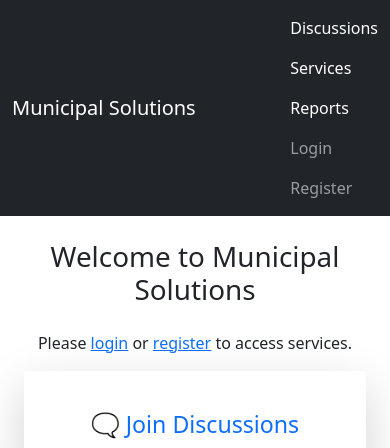
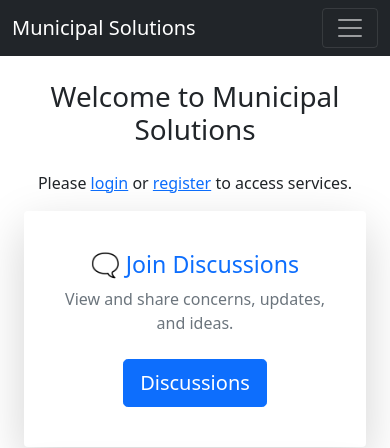
Before and after one commit to Sujal-Khatri/Municipal_Solutions, a Django app: page / in a window 390 px wide. Shown: the top 448 px of the page. Run offline with Django 5.2, Linux system fonts and the light colour scheme; data comes from the database, SQL or seed files in the repository; both versions use the stored data as it was after the commit.

Commit message:
user profile added with some features

```diff
--- a/accounts/urls.py
+++ b/accounts/urls.py
@@ -1,11 +1,9 @@
 from django.urls import path
-from . import views
-from django.urls import path
-from .views import MyLoginView, register, user_logout
+from .views import MyLoginView, register, user_logout, profile
 
 urlpatterns = [
-    path('login/', views.user_login, name='login'),
-    path('login/', MyLoginView.as_view(), name='login'),
-    path('logout/', views.user_logout, name='logout'),
-    path('register/', views.register, name='register'),
+    path('login/',       MyLoginView.as_view(), name='login'),
+    path('logout/',      user_logout,            name='logout'),
+    path('register/',    register,               name='register'),
+    path('profile/',     profile,                name='profile'),
 ]
--- a/municipal_solutions/urls.py
+++ b/municipal_solutions/urls.py
@@ -16,16 +16,12 @@ Including another URLconf
 """
 from django.contrib import admin
 from django.urls import path, include
-from accounts import views as account_views
-from django.contrib.auth.views import LogoutView
 from django.conf import settings
 from django.conf.urls.static import static
 
 urlpatterns = [
     path('admin/', admin.site.urls),
-    path('register/', account_views.register, name='register'),
-    path('login/', account_views.user_login, name='login'),
-    path('logout/', LogoutView.as_view(next_page='login'), name='logout'),
+    path('accounts/', include('accounts.urls')),
     path('', include('services.urls')),
 
 ]
--- a/templates/base.html
+++ b/templates/base.html
@@ -2,7 +2,11 @@
 <html>
 <head>
     <title>Municipal Solutions</title>
+    <meta charset="utf-8">
+    <meta name="viewport" content="width=device-width, initial-scale=1">
+    <!-- Bootstrap CSS -->
     <link href="https://cdn.jsdelivr.net/npm/bootstrap@5.1.3/dist/css/bootstrap.min.css" rel="stylesheet">
+    <!-- disable caching -->
     <meta http-equiv="Cache-Control" content="no-cache, no-store, must-revalidate">
     <meta http-equiv="Pragma" content="no-cache">
     <meta http-equiv="Expires" content="0">
@@ -11,40 +15,68 @@
 <nav class="navbar navbar-expand-lg navbar-dark bg-dark">
   <div class="container">
     <a class="navbar-brand" href="{% url 'home' %}">Municipal Solutions</a>
-        <div class="navbar-nav">
-            <a class="nav-link" href="{% url 'discussions' %}"style="padding: 10; color: white; text-decoration: none;">Discussions</a>
+    <button class="navbar-toggler" type="button"
+            data-bs-toggle="collapse" data-bs-target="#mainNav"
+            aria-controls="mainNav" aria-expanded="false"
+            aria-label="Toggle navigation">
+      <span class="navbar-toggler-icon"></span>
+    </button>
+
+    <div class="collapse navbar-collapse" id="mainNav">
+      <!-- Left side nav -->
+      <ul class="navbar-nav me-auto mb-2 mb-lg-0">
         <li class="nav-item">
-          <a class="nav-link" href="{% url 'service_page' %}"style="padding: 10; color: white; text-decoration: none;">Services</a>
+          <a class="nav-link" href="{% url 'discussions' %}">Discussions</a>
         </li>
         <li class="nav-item">
-          <a class="nav-link" href="{% url 'reports' %}"style="padding: 10; color: white; text-decoration: none;">Reports</a>
+          <a class="nav-link" href="{% url 'service_page' %}">Services</a>
         </li>
+        <li class="nav-item">
+          <a class="nav-link" href="{% url 'reports' %}">Reports</a>
+        </li>
+      </ul>
+
+      <!-- Right side nav -->
+      <ul class="navbar-nav mb-2 mb-lg-0">
         {% if user.is_authenticated %}
-    <span class="nav-link">Welcome, {{ user.username }}</span>
-    <form method="post" action="{% url 'logout' %}" style="display: inline;">
+          <li class="nav-item">
+            <span class="nav-link disabled">Welcome, {{ user.username }}</span>
+          </li>
+          <li class="nav-item">
+            <a class="nav-link" href="{% url 'profile' %}">Profile</a>
+          </li>
+          {% if user.is_admin %}
+            <li class="nav-item">
+              <a class="nav-link" href="{% url 'admin:index' %}">Admin Panel</a>
+            </li>
+          {% endif %}
+          <li class="nav-item">
+            <form method="post" action="{% url 'logout' %}">
               {% csrf_token %}
-        <button type="submit" class="nav-link btn btn-link" style="padding: 10; color: white; text-decoration: none;">Logout</button>
+              <button type="submit" class="nav-link btn btn-link">Logout</button>
             </form>
-                {% if user.is_admin %}
-                    <a class="nav-link" href="/admin/"style="padding: 11; color: white; text-decoration: none;">Admin Panel</a>
+          </li>
+        {% else %}
+          <li class="nav-item">
+            <a class="nav-link" href="{% url 'login' %}">Login</a>
+          </li>
+          <li class="nav-item">
+            <a class="nav-link" href="{% url 'register' %}">Register</a>
+          </li>
         {% endif %}
-            {% else %}
-                <a class="nav-link" href="{% url 'login' %}">Login</a>
-                <a class="nav-link" href="{% url 'register' %}">Register</a>
-
-            {% endif %}
+      </ul>
     </div>
   </div>
 </nav>
 
 <div class="container mt-4">
-        {% block content %}
-        {% endblock %}
+  {% block content %}{% endblock %}
 </div>
 
+<!-- Bootstrap JS Bundle -->
 <script src="https://cdn.jsdelivr.net/npm/bootstrap@5.1.3/dist/js/bootstrap.bundle.min.js"></script>
 <script>
-    if (performance && performance.navigation.type === performance.navigation.TYPE_BACK_FORWARD) {
+  if (performance && performance.getEntriesByType("navigation")[0].type === "back_forward") {
     window.location.reload();
   }
 </script>
```
Also changed, not shown: accounts/views.py (+17 -0 lines), templates/accounts/profile.html (added, +48 -0 lines), db.sqlite3. Lines whose indentation alone changed are shown as unchanged.
